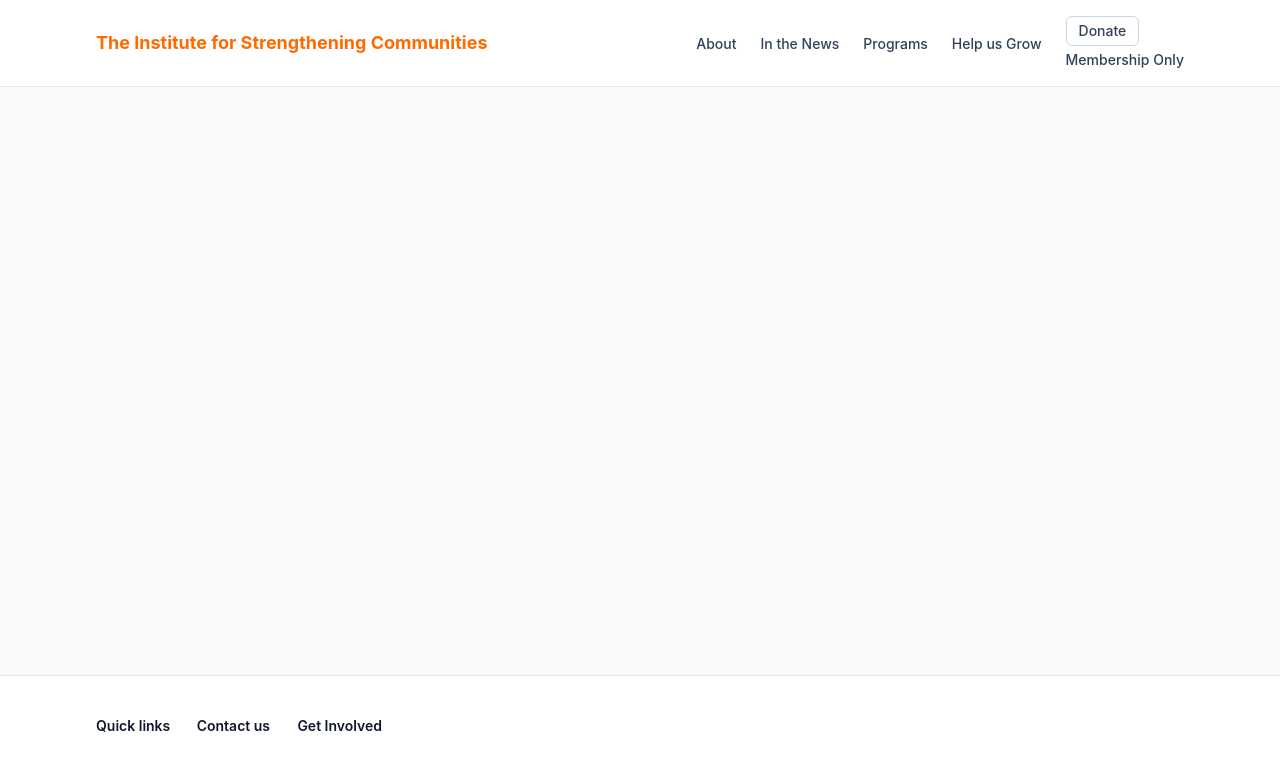
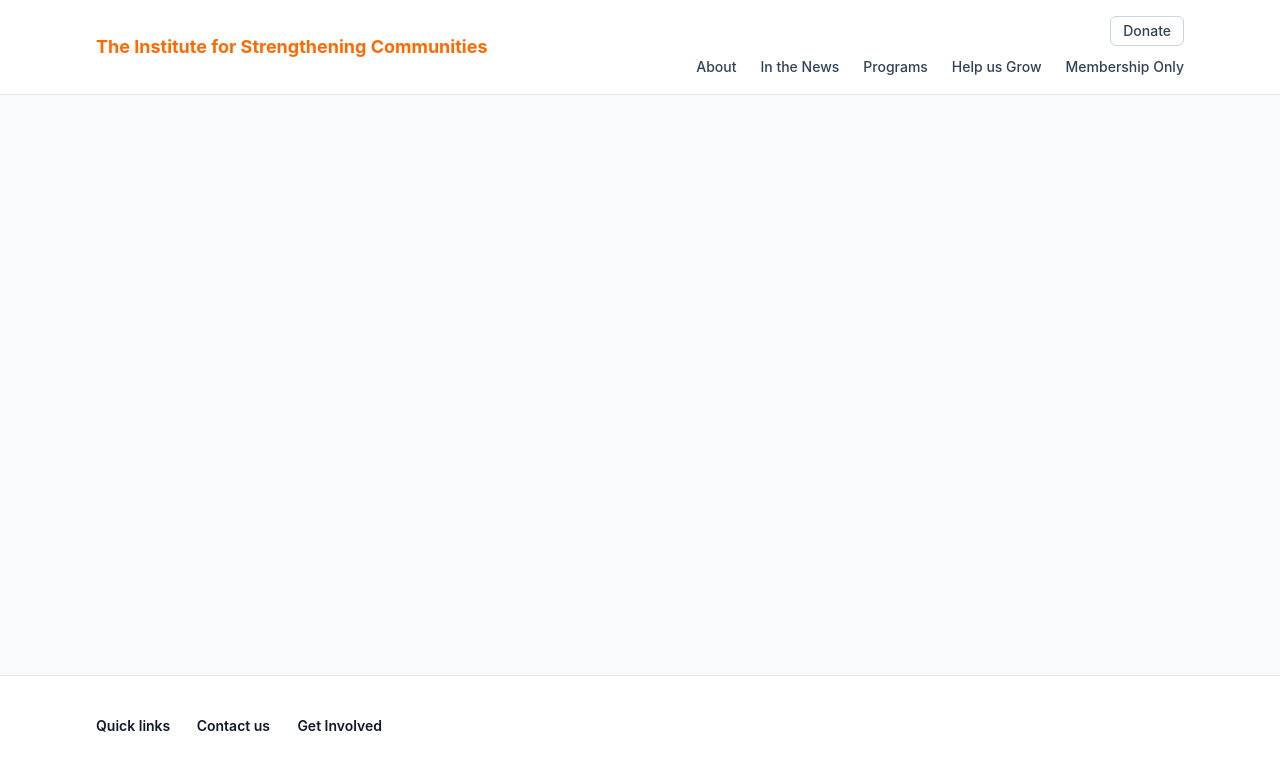
Before and after one commit to LukeDPerron/The-Institute-for-Strengthening-Communities, a Next.js app: page / in a window 1280 px wide. Shown: the top 770 px of the page. Built offline with nearby package versions, Linux system fonts and the light colour scheme.

Commit message:
fix: move donate above navbar items

```diff
--- a/components/layout/navbar.tsx
+++ b/components/layout/navbar.tsx
@@ -7,6 +7,8 @@ import { siteConfig } from "@/lib/site-config";
 // Responsive header with mobile menu toggle.
 export function Navbar() {
   const [isOpen, setIsOpen] = useState(false);
+  const donateButtonClassName =
+    "rounded-md border border-slate-300 px-3 py-1 text-sm font-medium text-slate-700 hover:bg-emerald-50 hover:text-emerald-700";
 
   return (
     <header className="sticky top-0 z-20 border-b border-slate-200 bg-white/95 backdrop-blur">
@@ -24,20 +26,14 @@ export function Navbar() {
           Menu
         </button>
 
-        <ul className="hidden items-center gap-6 md:flex">
-          {siteConfig.navItems.map((item) => (
-            <li
-              key={item.label}
-              className={`group relative ${item.label === "Membership Only" ? "flex flex-col items-start gap-1" : ""}`}
-            >
-              {item.label === "Membership Only" ? (
-                <button
-                  type="button"
-                  className="rounded-md border border-slate-300 px-3 py-1 text-sm font-medium text-slate-700 hover:bg-emerald-50 hover:text-emerald-700"
-                >
+        <div className="hidden items-end gap-2 md:flex md:flex-col">
+          <button type="button" className={donateButtonClassName}>
             Donate
           </button>
-              ) : null}
+
+          <ul className="flex items-center gap-6">
+            {siteConfig.navItems.map((item) => (
+              <li key={item.label} className="group relative">
                 <button
                   type="button"
                   className="cursor-pointer text-sm font-medium text-slate-700 hover:text-orange-500"
@@ -61,20 +57,18 @@ export function Navbar() {
               </li>
             ))}
           </ul>
+        </div>
       </nav>
 
       {isOpen ? (
         <ul className="space-y-1 border-t border-slate-200 px-4 py-3 md:hidden">
+          <li>
+            <button type="button" className={`${donateButtonClassName} mb-1 py-2`}>
+              Donate
+            </button>
+          </li>
           {siteConfig.navItems.map((item) => (
             <li key={item.label}>
-              {item.label === "Membership Only" ? (
-                <button
-                  type="button"
-                  className="mb-1 rounded-md border border-slate-300 px-3 py-2 text-sm font-medium text-slate-700 hover:bg-emerald-50 hover:text-emerald-700"
-                >
-                  Donate
-                </button>
-              ) : null}
               <details>
                 <summary className="cursor-pointer rounded-md px-2 py-2 text-sm font-medium text-slate-700 hover:bg-emerald-50 hover:text-emerald-700">
                   {item.label}
```
Lines whose indentation alone changed are shown as unchanged.
